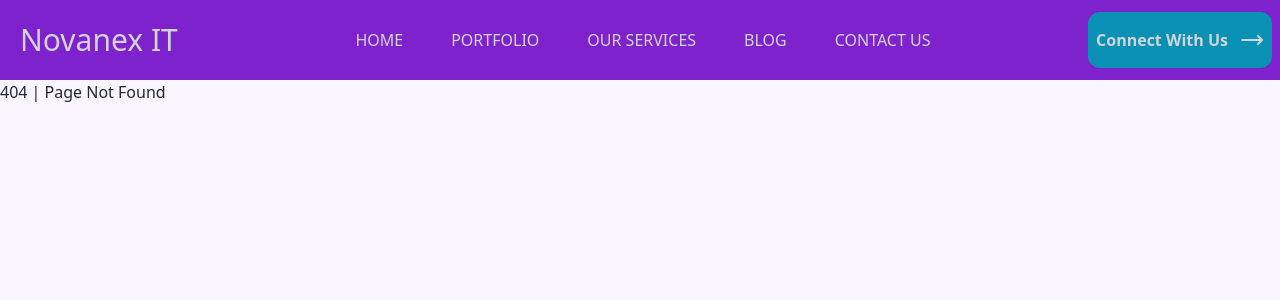
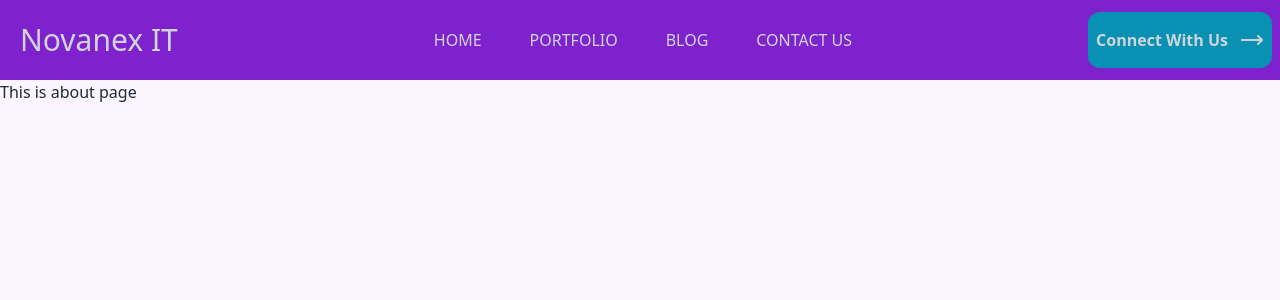
Before and after one commit to Saif-Tasnim/Buraq-Tech-Solution-Agency, a Next.js app: page /about-us in a window 1280 px wide. Before the commit this address had no page. Shown: the top 300 px of the page. Built offline with nearby package versions, Linux system fonts and the light colour scheme.

Commit message:
fix: header part fixed

```diff
--- /dev/null
+++ b/src/app/(public)/about-us/page.tsx
@@ -0,0 +1,11 @@
+import React from 'react';
+
+const AboutUsPage = () => {
+    return (
+        <div>
+           <h1>This is about page</h1>
+        </div>
+    );
+};
+
+export default AboutUsPage;
--- a/src/app/component/core/Icon/Icon.tsx
+++ b/src/app/component/core/Icon/Icon.tsx
@@ -11,6 +11,7 @@ import {
   Shell,
   ListChecks,
   Quote,
+  ArrowDown,
 } from "lucide-react";
 const Icon = {
   MoveRight,
@@ -24,7 +25,8 @@ const Icon = {
   Radio,
   Shell,
   ListChecks,
-  Quote
+  Quote,
+  ArrowDown
 };
 
 export default Icon;
--- a/src/app/component/shared/Header/Header.tsx
+++ b/src/app/component/shared/Header/Header.tsx
@@ -1,5 +1,6 @@
 "use client";
 
+import { useState, useEffect } from "react";
 import { NAVBAR_ITEMS } from "@/app/static/nav";
 import Link from "next/link";
 import { useRouter } from "next/navigation";
@@ -8,8 +9,40 @@ import { Button } from "../../core/Button";
 
 const Header = () => {
   const router = useRouter();
+  const [isVisible, setIsVisible] = useState(true);
+  const [lastScrollPos, setLastScrollPos] = useState(0);
+  let scrollTimeout: ReturnType<typeof setTimeout> | null = null;
+
+  useEffect(() => {
+    const handleScroll = () => {
+      const currentScrollPos = window.scrollY;
+      if (currentScrollPos < lastScrollPos || currentScrollPos === 0) {
+        setIsVisible(true);
+      } else {
+        setIsVisible(false);
+      }
+      setLastScrollPos(currentScrollPos);
+      if (scrollTimeout) clearTimeout(scrollTimeout);
+      scrollTimeout = setTimeout(() => {
+        setIsVisible(true);
+      }, 300);
+    };
+
+    window.addEventListener("scroll", handleScroll);
+
+    return () => {
+      window.removeEventListener("scroll", handleScroll);
+      if (scrollTimeout) clearTimeout(scrollTimeout);
+    };
+  }, [lastScrollPos]);
+
   return (
-    <div className="h-20 bg-fixed bg-header-bg flex justify-between items-center text-gray-300 z-[99999999]">
+    <div
+      className={`h-20 sticky top-0 flex justify-between items-center z-[99999999] transition-all duration-300 ${
+       isVisible ? "opacity-100" : "opacity-0"
+      } bg-header-bg text-gray-300`}
+      style={{ transition: "opacity 0.5s ease-in-out" }}
+    >
       <div
         className="text-3xl px-5 cursor-pointer"
         onClick={() => router.push("/")}
@@ -20,7 +53,11 @@ const Header = () => {
 
       <div className="flex gap-6">
         {NAVBAR_ITEMS.map((nav) => (
-          <Link href={nav.href} key={nav.id} className="uppercase p-3 hover:scale-125 transition-transform duration-300">
+          <Link
+            href={nav.href}
+            key={nav.id}
+            className="uppercase p-3 hover:scale-125 transition-transform duration-300"
+          >
             {nav.name}
           </Link>
         ))}
--- a/src/app/static/nav.ts
+++ b/src/app/static/nav.ts
@@ -2,6 +2,12 @@ interface INAV {
   id: number;
   href: string;
   name: string;
+  children?: {
+    id: number;
+    name: string;
+    href: string;
+    type: string;
+  }[];
 }
 
 export const NAVBAR_ITEMS: INAV[] = [
@@ -15,11 +21,49 @@ export const NAVBAR_ITEMS: INAV[] = [
     href: "/portfolio",
     name: "Portfolio",
   },
-  {
-    id: 4,
-    href: "/services",
-    name: "Our Services",
-  },
+  // {
+  //   id: 4,
+  //   href: "/services",
+  //   name: "Our Services",
+  //   children: [
+  //     {
+  //       id: 1,
+  //       name: "Custom Software Development",
+  //       href: "/services/custom-software-development",
+  //       type: "Software",
+  //     },
+  //     {
+  //       id: 2,
+  //       name: "Web Development",
+  //       href: "/services/web-development",
+  //       type: "Web",
+  //     },
+  //     {
+  //       id: 3,
+  //       name: "Mobile Development",
+  //       href: "/services/mobile-development",
+  //       type: "Mobile",
+  //     },
+  //     {
+  //       id: 4,
+  //       name: "Networking Services",
+  //       href: "/services/networking-services",
+  //       type: "Networking",
+  //     },
+  //     {
+  //       id: 5,
+  //       name: "UI/UX Design",
+  //       href: "/services/ui-ux-design",
+  //       type: "Design",
+  //     },
+  //     {
+  //       id: 6,
+  //       name: "AI Software",
+  //       href: "/services/ai-software",
+  //       type: "AI",
+  //     },
+  //   ],
+  // },
   {
     id: 5,
     href: "/blogs",
```
Also changed, not shown: .eslintrc.json.
